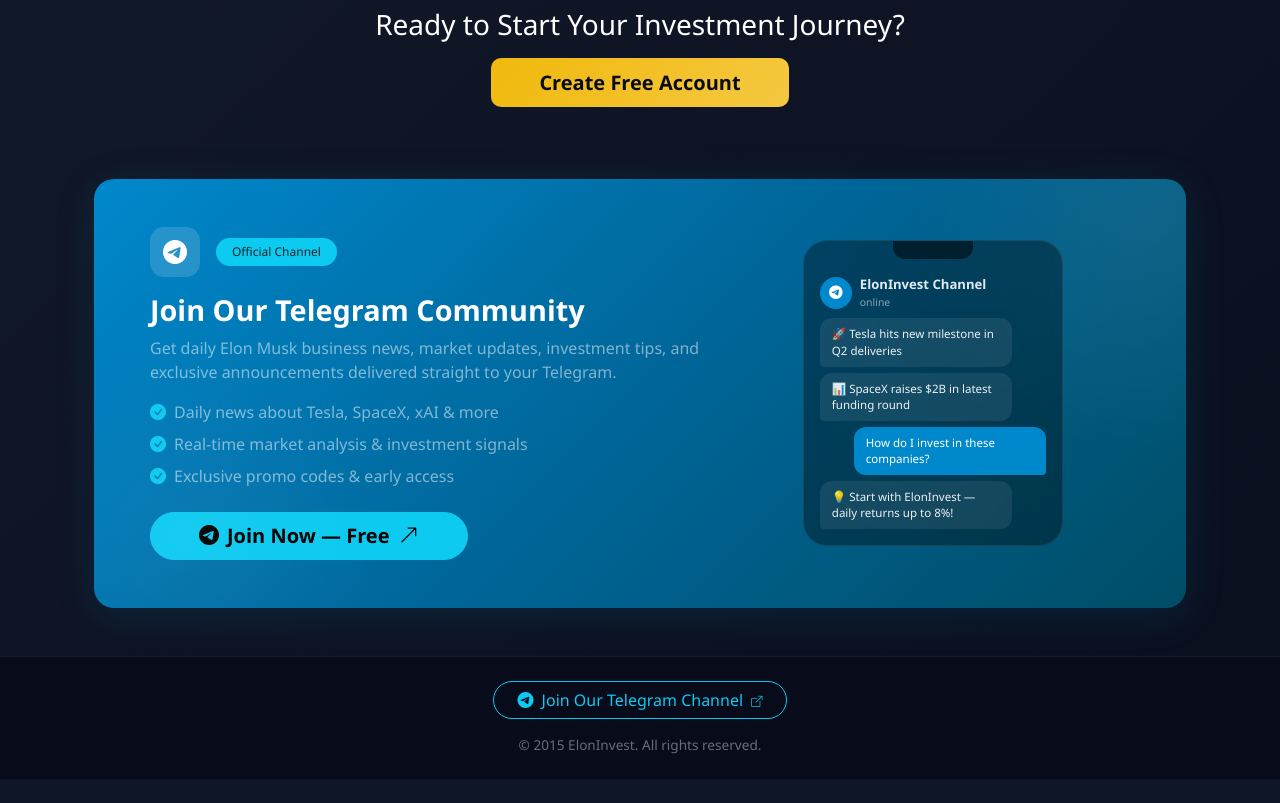
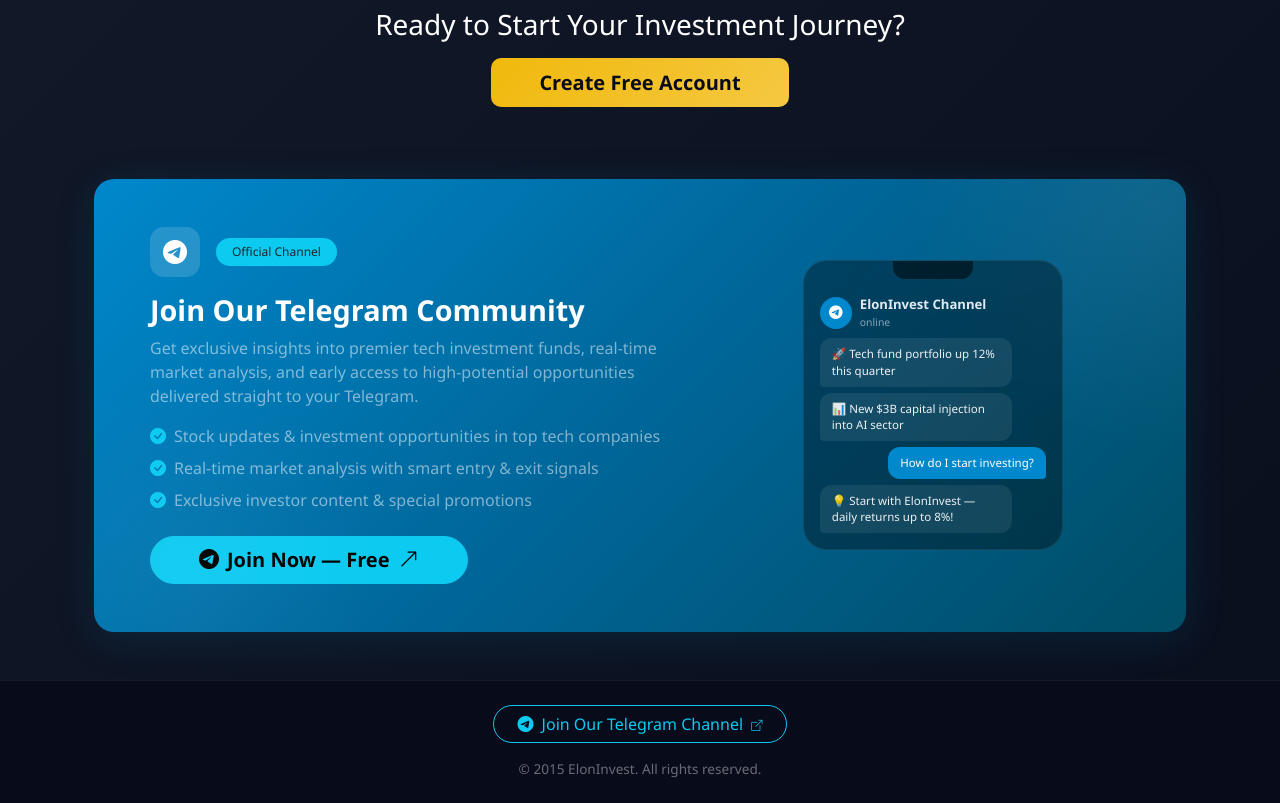
Before and after one commit to txglobalpro/eloninvest1, a Flask app: page / in a window 1280 px wide. Shown: the part 2021-2824 px from the top of the page. Before the commit the page ends 2800 px from the top, so only its background shows below. Run offline with Flask 3, Linux system fonts and the light colour scheme.

Commit message:
refactor: professional Telegram banner text without direct Elon name

```diff
--- a/templates/index.html
+++ b/templates/index.html
@@ -147,12 +147,12 @@
                         <span class="badge bg-info text-dark px-3 py-2" style="font-size:.75rem;border-radius:20px;">{{ 'Official Channel' if lang == 'en' else 'القناة الرسمية' }}</span>
                     </div>
                 </div>
-                <h3 class="text-white fw-bold mb-2" style="font-size:1.8rem;">{{ 'Join Our Telegram Community' if lang == 'en' else 'انضم لمجتمعنا على تلغرام' }}</h3>
-                <p class="text-white-50 mb-3" style="max-width:550px;">{{ 'Get daily Elon Musk business news, market updates, investment tips, and exclusive announcements delivered straight to your Telegram.' if lang == 'en' else 'احصل على أخبار إيلون ماسك اليومية، تحديثات السوق، نصائح استثمارية، وإعلانات حصرية ترسل مباشرة إلى تلغرامك.' }}</p>
+                <h3 class="text-white fw-bold mb-2" style="font-size:1.8rem;">{{ 'Join Our Telegram Community' if lang == 'en' else 'انضم إلى مجتمع تيليجرام الخاص بنا' }}</h3>
+                <p class="text-white-50 mb-3" style="max-width:550px;">{{ 'Get exclusive insights into premier tech investment funds, real-time market analysis, and early access to high-potential opportunities delivered straight to your Telegram.' if lang == 'en' else 'تابع أحدث فرص الاستثمار في صناديق الشركات التقنية العالمية، مع تحليلات حصرية وتحديثات السوق مباشرة على تيليجرامك.' }}</p>
                 <ul class="list-unstyled mb-4">
-                    <li class="mb-2 text-white-50"><i class="bi bi-check-circle-fill text-info me-2"></i>{{ 'Daily news about Tesla, SpaceX, xAI & more' if lang == 'en' else 'أخبار يومية عن تسلا، سبيس إكس، xAI والمزيد' }}</li>
-                    <li class="mb-2 text-white-50"><i class="bi bi-check-circle-fill text-info me-2"></i>{{ 'Real-time market analysis & investment signals' if lang == 'en' else 'تحليلات السوق الفورية وإشارات استثمارية' }}</li>
-                    <li class="mb-2 text-white-50"><i class="bi bi-check-circle-fill text-info me-2"></i>{{ 'Exclusive promo codes & early access' if lang == 'en' else 'رموز ترويجية حصرية ووصول مبكر' }}</li>
+                    <li class="mb-2 text-white-50"><i class="bi bi-check-circle-fill text-info me-2"></i>{{ 'Stock updates & investment opportunities in top tech companies' if lang == 'en' else 'تطورات الأسهم والفرص الاستثمارية في كبرى الشركات التقنية' }}</li>
+                    <li class="mb-2 text-white-50"><i class="bi bi-check-circle-fill text-info me-2"></i>{{ 'Real-time market analysis with smart entry & exit signals' if lang == 'en' else 'تحليلات السوق الفورية مع إشارات الدخول والخروج الذكية' }}</li>
+                    <li class="mb-2 text-white-50"><i class="bi bi-check-circle-fill text-info me-2"></i>{{ 'Exclusive investor content & special promotions' if lang == 'en' else 'محتوى حصري للمستثمرين وعروض ترويجية خاصة' }}</li>
                 </ul>
                 <a href="{{ telegram_url }}" target="_blank" class="btn btn-info btn-lg px-5 fw-bold" style="border-radius:50px;">
                     <i class="bi bi-telegram me-2"></i>{{ 'Join Now — Free' if lang == 'en' else 'انضم الآن — مجاناً' }}
@@ -165,14 +165,14 @@
                     <div class="phone-header d-flex align-items-center gap-2 px-3 pt-3 pb-2">
                         <div class="phone-avatar"><i class="bi bi-telegram"></i></div>
                         <div class="text-start">
-                            <div class="fw-bold" style="font-size:.82rem;">ElonInvest Channel</div>
+                            <div class="fw-bold" style="font-size:.82rem;">{{ 'ElonInvest Channel' if lang == 'en' else 'قناة ElonInvest' }}</div>
                             <div style="font-size:.65rem;opacity:.6;">{{ 'online' if lang == 'en' else 'متصل' }}</div>
                         </div>
                     </div>
                     <div class="phone-body px-3 pb-3">
-                        <div class="msg received">🚀 {{ 'Tesla hits new milestone in Q2 deliveries' if lang == 'en' else 'تسلا تحقق إنجازاً جديداً في توصيلات الربع الثاني' }}</div>
-                        <div class="msg received">📊 {{ 'SpaceX raises $2B in latest funding round' if lang == 'en' else 'سبيس إكس تجمع 2 مليار دولار في جولة تمويل جديدة' }}</div>
-                        <div class="msg sent">{{ 'How do I invest in these companies?' if lang == 'en' else 'كيف أستثمر في هذه الشركات؟' }}</div>
+                        <div class="msg received">🚀 {{ 'Tech fund portfolio up 12% this quarter' if lang == 'en' else 'محفظة صناديق التقنية ترتفع 12% هذا الربع' }}</div>
+                        <div class="msg received">📊 {{ 'New $3B capital injection into AI sector' if lang == 'en' else 'ضخ 3 مليار دولار جديدة في قطاع الذكاء الاصطناعي' }}</div>
+                        <div class="msg sent">{{ 'How do I start investing?' if lang == 'en' else 'كيف أبدأ في الاستثمار؟' }}</div>
                         <div class="msg received">💡 {{ 'Start with ElonInvest — daily returns up to 8%!' if lang == 'en' else 'ابدأ مع ElonInvest — عوائد يومية تصل إلى 8%!' }}</div>
                     </div>
                 </div>
```
